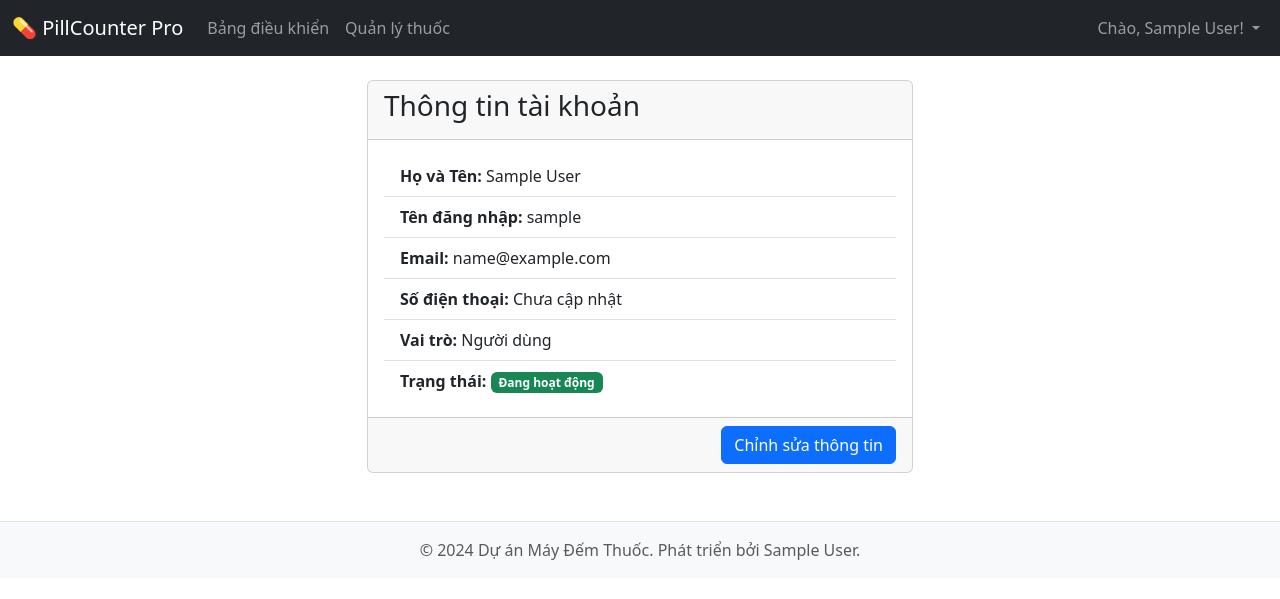
After one commit to pbl4-hotrodemthuoc/PILL-COUNTER-PROJECT, a Flask app: page /profile in a window 1280 px wide. The commit adds this page. Shown: the top 599 px of the page. Run offline with Flask 3, Linux system fonts and the light colour scheme; the visitor is signed in with stand-in values (Sample User, id 1).

Commit message:
cập nhật csdl

```diff
--- a/server_app/__init__.py
+++ b/server_app/__init__.py
@@ -43,16 +43,36 @@ def create_app():
     # --- PHẦN MỚI: TẠO LỆNH 'flask init-db' ---
     @app.cli.command("init-db")
     def init_db_command():
-        """Xóa các bảng cũ và tạo các bảng mới, bao gồm tài khoản admin."""
-        db.drop_all()  # Xóa hết các bảng cũ (nếu có)
-        db.create_all()  # Tạo tất cả các bảng từ models.py
+        """Xóa các bảng cũ và tạo các bảng mới, bao gồm dữ liệu mẫu."""
+        db.drop_all()
+        db.create_all()
 
-        # Tạo tài khoản admin mẫu
-        admin_user = User(username='admin', role='admin')
+        # 1. Tạo tài khoản admin và user mẫu với đầy đủ thông tin
+        admin_user = User(
+            username='admin',
+            role='admin',
+            full_name='Quản trị viên Hệ thống',
+            email='admin@pillcounter.com'
+        )
         admin_user.set_password('admin')
-        db.session.add(admin_user)
+
+        user_1 = User(
+            username='nhanvien1',
+            role='user',
+            full_name='Nguyễn Văn A',
+            email='nhanvien1@pillcounter.com',
+            phone_number='0987654321'
+        )
+        user_1.set_password('123456')
+
+        db.session.add_all([admin_user, user_1])
         db.session.commit()
+        print("Đã tạo tài khoản admin và user mẫu.")
 
-        print("Đã khởi tạo cơ sở dữ liệu và tạo tài khoản admin thành công.")
+        # ... (Phần tạo thuốc và log giữ nguyên) ...
+        # ...
+
+        print("---")
+        print("Khởi tạo cơ sở dữ liệu hoàn tất!")
 
     return app
--- a/server_app/main.py
+++ b/server_app/main.py
@@ -1,6 +1,7 @@
 # File: server_app/main.py
 from flask import Blueprint, render_template, flash, redirect, url_for
 from flask_login import login_required, current_user
+from .models import db, TransactionLog, DrugType
 from functools import wraps
 
 main = Blueprint('main', __name__)
@@ -27,3 +28,14 @@ def dashboard():
 def admin_page():
     # Trang này chỉ admin mới vào được
     return render_template('admin.html')
+@main.route('/profile')
+@login_required
+def profile():
+    return render_template('profile.html', user=current_user)
+# ----> ĐẢM BẢO BẠN CÓ ĐOẠN CODE NÀY <----
+@main.route('/drugs')
+@login_required
+def drug_list():  # <--- Tên hàm phải là 'drug_list'
+    drugs = DrugType.query.order_by(DrugType.name.asc()).all()
+    return render_template('drugs.html', drugs=drugs, user=current_user)
+# --------------------------------------------
--- a/server_app/templates/layout.html
+++ b/server_app/templates/layout.html
@@ -1,38 +1,72 @@
 <!DOCTYPE html>
-<html lang="vi">
+<html lang="vi" data-bs-theme="light">
 <head>
     <meta charset="UTF-8">
     <meta name="viewport" content="width=device-width, initial-scale=1.0">
-    <title>{% block title %}Ứng dụng Đếm Thuốc{% endblock %}</title>
-    <link href="https://cdn.jsdelivr.net/npm/bootstrap@5.3.2/dist/css/bootstrap.min.css" rel="stylesheet">
+
+    <!-- Tiêu đề trang, có thể được ghi đè bởi các template con -->
+    <title>{% block title %}Hệ thống Đếm Thuốc{% endblock %}</title>
+
+    <!-- Bootstrap CSS từ CDN -->
+    <link href="https://cdn.jsdelivr.net/npm/bootstrap@5.3.3/dist/css/bootstrap.min.css" rel="stylesheet" integrity="sha384-QWTKZyjpPEjISv5WaRU9OFeRpok6YctnYmDr5pNlyT2bRjXh0JMhjY6hW+ALEwIH" crossorigin="anonymous">
+
+    <!-- (Tùy chọn) Thêm file CSS tùy chỉnh của bạn ở đây nếu cần -->
+    <!-- <link rel="stylesheet" href="{{ url_for('static', filename='css/custom.css') }}"> -->
 </head>
 <body>
-    <nav class="navbar navbar-expand-lg navbar-dark bg-dark">
+
+    <!-- ======================= THANH ĐIỀU HƯỚNG (NAVBAR) ======================= -->
+    <nav class="navbar navbar-expand-lg navbar-dark bg-dark sticky-top">
         <div class="container-fluid">
-            <a class="navbar-brand" href="{{ url_for('main.dashboard') }}">💊 PillCounter</a>
-            <button class="navbar-toggler" type="button" data-bs-toggle="collapse" data-bs-target="#navbarNav">
+            <!-- Logo/Tên thương hiệu -->
+            <a class="navbar-brand" href="{{ url_for('main.dashboard') }}">💊 PillCounter Pro</a>
+
+            <!-- Nút thu gọn menu trên di động -->
+            <button class="navbar-toggler" type="button" data-bs-toggle="collapse" data-bs-target="#navbarNavDropdown" aria-controls="navbarNavDropdown" aria-expanded="false" aria-label="Toggle navigation">
                 <span class="navbar-toggler-icon"></span>
             </button>
-            <div class="collapse navbar-collapse" id="navbarNav">
-                <ul class="navbar-nav ms-auto">
+
+            <div class="collapse navbar-collapse" id="navbarNavDropdown">
+                <!-- Menu bên trái (các chức năng chính) -->
+                <ul class="navbar-nav me-auto mb-2 mb-lg-0">
                     {% if current_user.is_authenticated %}
+                        <li class="nav-item">
+                            <a class="nav-link" href="{{ url_for('main.dashboard') }}">Bảng điều khiển</a>
+                        </li>
+                        <li class="nav-item">
+                            <a class="nav-link" href="{{ url_for('main.drug_list') }}">Quản lý thuốc</a>
+                        </li>
+                        <!-- Chỉ hiển thị cho admin -->
                         {% if current_user.role == 'admin' %}
                         <li class="nav-item">
                             <a class="nav-link" href="{{ url_for('main.admin_page') }}">Trang Admin</a>
                         </li>
                         {% endif %}
-                        <li class="nav-item">
-                            <span class="navbar-text me-2">Chào, {{ current_user.username }}!</span>
-                        </li>
-                        <li class="nav-item">
-                            <a class="btn btn-outline-light" href="{{ url_for('auth.logout') }}">Đăng xuất</a>
+                    {% endif %}
+                </ul>
+
+                <!-- Menu bên phải (thông tin người dùng/đăng nhập) -->
+                <ul class="navbar-nav">
+                    {% if current_user.is_authenticated %}
+                        <!-- Menu dropdown khi đã đăng nhập -->
+                        <li class="nav-item dropdown">
+                            <a class="nav-link dropdown-toggle" href="#" id="navbarUserDropdown" role="button" data-bs-toggle="dropdown" aria-expanded="false">
+                                <!-- Chào mừng người dùng bằng họ tên đầy đủ -->
+                                Chào, {{ current_user.full_name or current_user.username }}!
+                            </a>
+                            <ul class="dropdown-menu dropdown-menu-end" aria-labelledby="navbarUserDropdown">
+                                <li><a class="dropdown-item" href="{{ url_for('main.profile') }}">Hồ sơ của tôi</a></li>
+                                <li><hr class="dropdown-divider"></li>
+                                <li><a class="dropdown-item text-danger" href="{{ url_for('auth.logout') }}">Đăng xuất</a></li>
+                            </ul>
                         </li>
                     {% else %}
+                        <!-- Các nút khi chưa đăng nhập -->
                         <li class="nav-item">
                             <a class="nav-link" href="{{ url_for('auth.login') }}">Đăng nhập</a>
                         </li>
                         <li class="nav-item">
-                            <a class="nav-link" href="{{ url_for('auth.signup') }}">Đăng ký</a>
+                            <a class="btn btn-outline-light" href="{{ url_for('auth.signup') }}">Đăng ký</a>
                         </li>
                     {% endif %}
                 </ul>
@@ -40,7 +74,10 @@
         </div>
     </nav>
 
-    <div class="container mt-4">
+    <!-- ======================= NỘI DUNG CHÍNH CỦA TRANG ======================= -->
+    <main class="container mt-4 mb-5">
+
+        <!-- Khu vực hiển thị thông báo (Flash Messages) -->
         {% with messages = get_flashed_messages(with_categories=true) %}
             {% if messages %}
                 {% for category, message in messages %}
@@ -51,9 +88,21 @@
                 {% endfor %}
             {% endif %}
         {% endwith %}
+
+        <!-- Khối nội dung chính, sẽ được điền bởi các template con -->
         {% block content %}{% endblock %}
-    </div>
 
-    <script src="https://cdn.jsdelivr.net/npm/bootstrap@5.3.2/dist/js/bootstrap.bundle.min.js"></script>
+    </main>
+
+    <!-- ======================= CHÂN TRANG (FOOTER) ======================= -->
+    <footer class="footer mt-auto py-3 bg-light border-top">
+        <div class="container text-center">
+            <span class="text-muted">© 2024 Dự án Máy Đếm Thuốc. Phát triển bởi {{ current_user.full_name if current_user.is_authenticated else 'Bạn' }}.</span>
+        </div>
+    </footer>
+
+    <!-- Bootstrap JS và Popper.js từ CDN (cần cho dropdown, modal...) -->
+    <script src="https://cdn.jsdelivr.net/npm/bootstrap@5.3.3/dist/js/bootstrap.bundle.min.js" integrity="sha384-YvpcrYf0tY3lHB60NNkmXc5s9fDVZLESaAA55NDzOxhy9GkcIdslK1eN7N6jIeHz" crossorigin="anonymous"></script>
+
 </body>
 </html>
--- /dev/null
+++ b/server_app/templates/profile.html
@@ -0,0 +1,35 @@
+<!-- File: server_app/templates/profile.html (TẠO MỚI) -->
+{% extends "layout.html" %}
+
+{% block title %}Hồ sơ của bạn{% endblock %}
+
+{% block content %}
+<div class="row justify-content-center">
+    <div class="col-md-8 col-lg-6">
+        <div class="card">
+            <div class="card-header">
+                <h3>Thông tin tài khoản</h3>
+            </div>
+            <div class="card-body">
+                <ul class="list-group list-group-flush">
+                    <li class="list-group-item"><strong>Họ và Tên:</strong> {{ user.full_name }}</li>
+                    <li class="list-group-item"><strong>Tên đăng nhập:</strong> {{ user.username }}</li>
+                    <li class="list-group-item"><strong>Email:</strong> {{ user.email }}</li>
+                    <li class="list-group-item"><strong>Số điện thoại:</strong> {{ user.phone_number or 'Chưa cập nhật' }}</li>
+                    <li class="list-group-item"><strong>Vai trò:</strong> {{ 'Quản trị viên' if user.role == 'admin' else 'Người dùng' }}</li>
+                    <li class="list-group-item"><strong>Trạng thái:</strong>
+                        {% if user.is_active %}
+                            <span class="badge bg-success">Đang hoạt động</span>
+                        {% else %}
+                            <span class="badge bg-danger">Đã khóa</span>
+                        {% endif %}
+                    </li>
+                </ul>
+            </div>
+            <div class="card-footer text-end">
+                <a href="#" class="btn btn-primary">Chỉnh sửa thông tin</a>
+            </div>
+        </div>
+    </div>
+</div>
+{% endblock %}
```
Also changed, not shown: server_app/auth.py (+17 -3 lines), server_app/models.py (+18 -0 lines), server_app/templates/auth/signup.html (+13 -0 lines).
